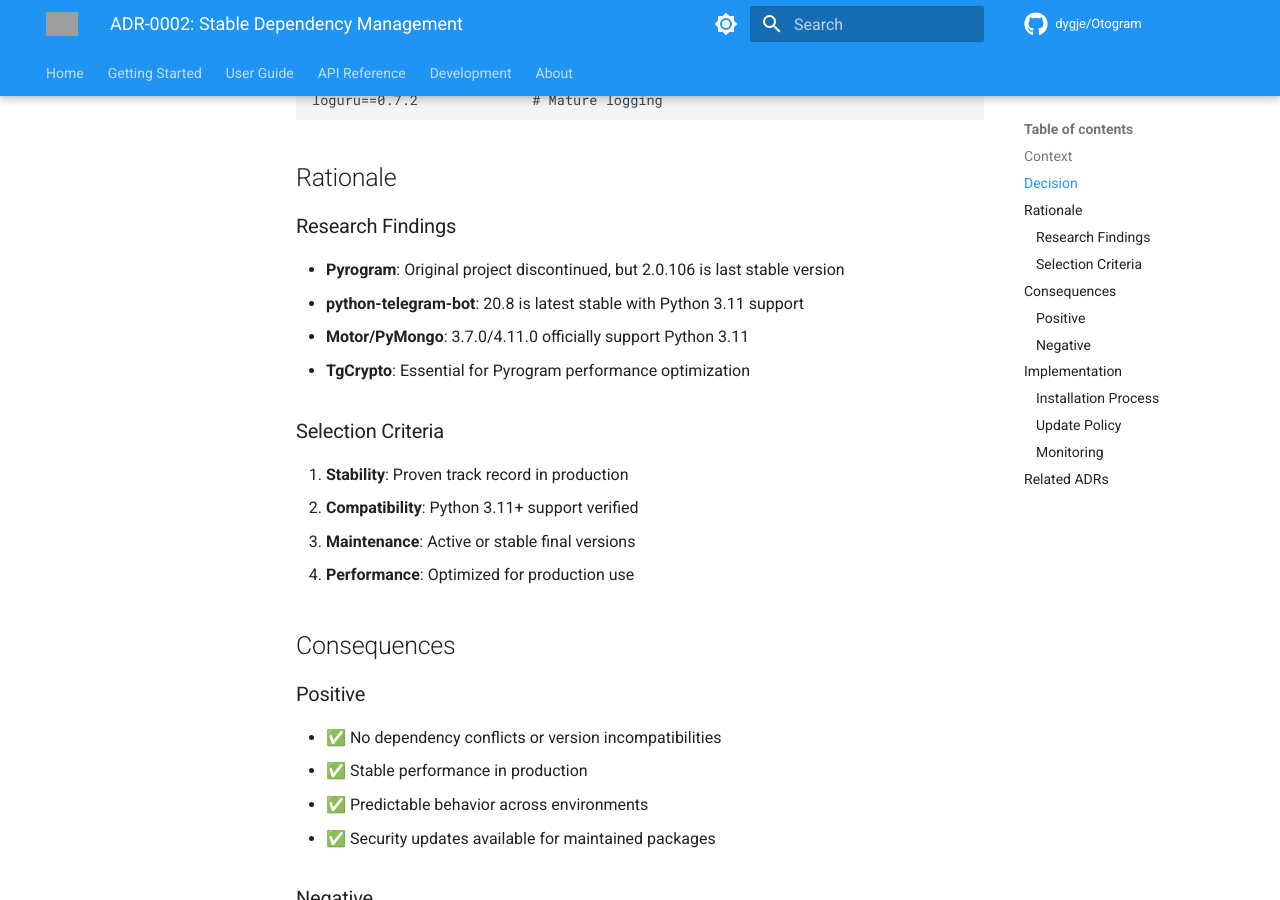
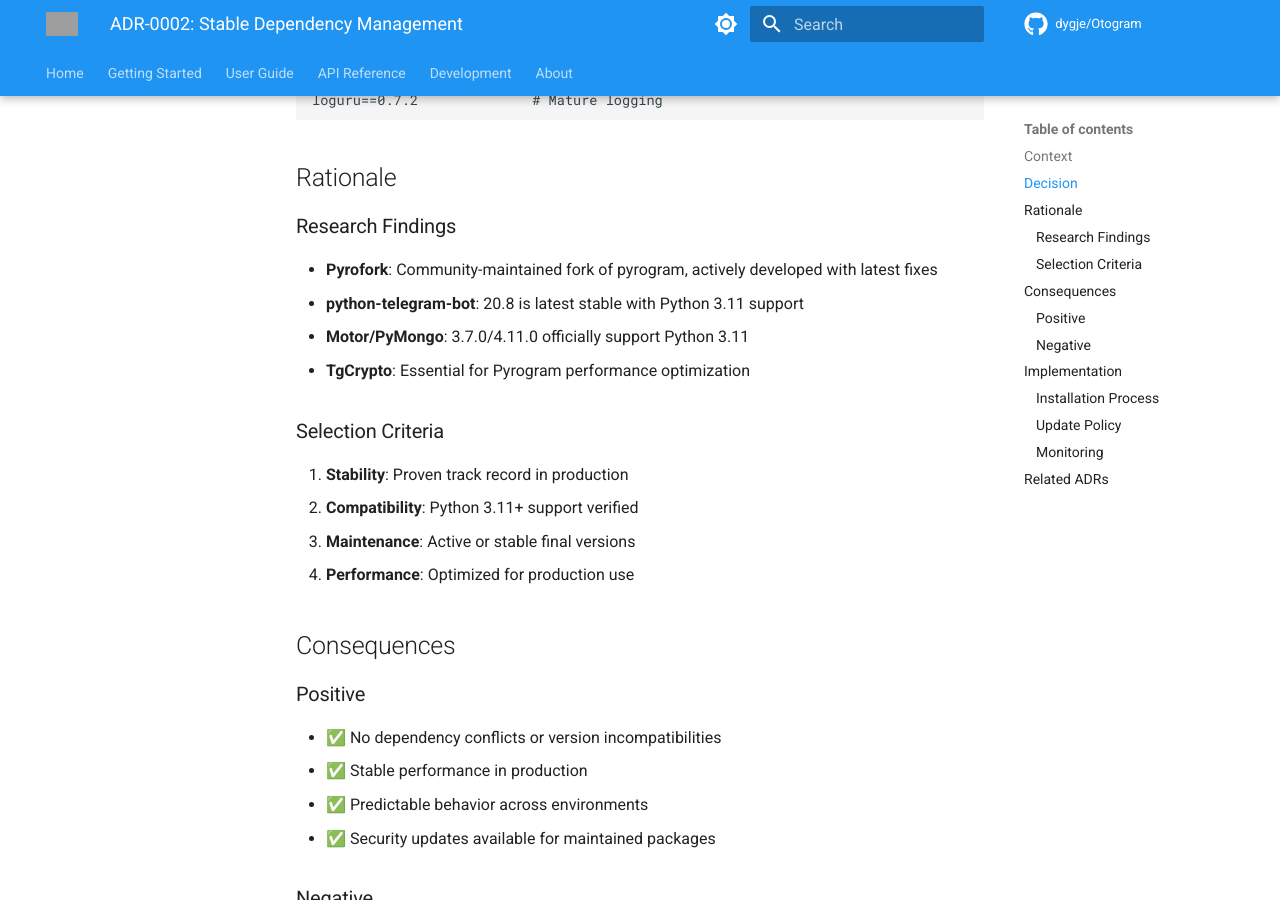
Before and after one commit to dygje/Otogram, an MkDocs documentation site: the page built from docs/decisions/0002-dependency-management.md, in a window 1280 px wide and 900 px high, scrolled down 750 px. Built offline with MkDocs 1.6.1 and Material for MkDocs 9.7.7, drawn with Linux system fonts in a browser that asks for light colours; comment, search, counter and statistics services are not loaded; the version menu is left out; grey boxes are pictures that could not be loaded.

Commit message:
auto-commit for cc74a71e-c4f0-4150-bca7-fc3e171f7629

```diff
--- a/docs/decisions/0002-dependency-management.md
+++ b/docs/decisions/0002-dependency-management.md
@@ -30,7 +30,7 @@ loguru==0.7.2              # Mature logging
 ## Rationale
 
 ### Research Findings
-- **Pyrogram**: Original project discontinued, but 2.0.106 is last stable version
+- **Pyrofork**: Community-maintained fork of pyrogram, actively developed with latest fixes
 - **python-telegram-bot**: 20.8 is latest stable with Python 3.11 support
 - **Motor/PyMongo**: 3.7.0/4.11.0 officially support Python 3.11
 - **TgCrypto**: Essential for Pyrogram performance optimization
```
